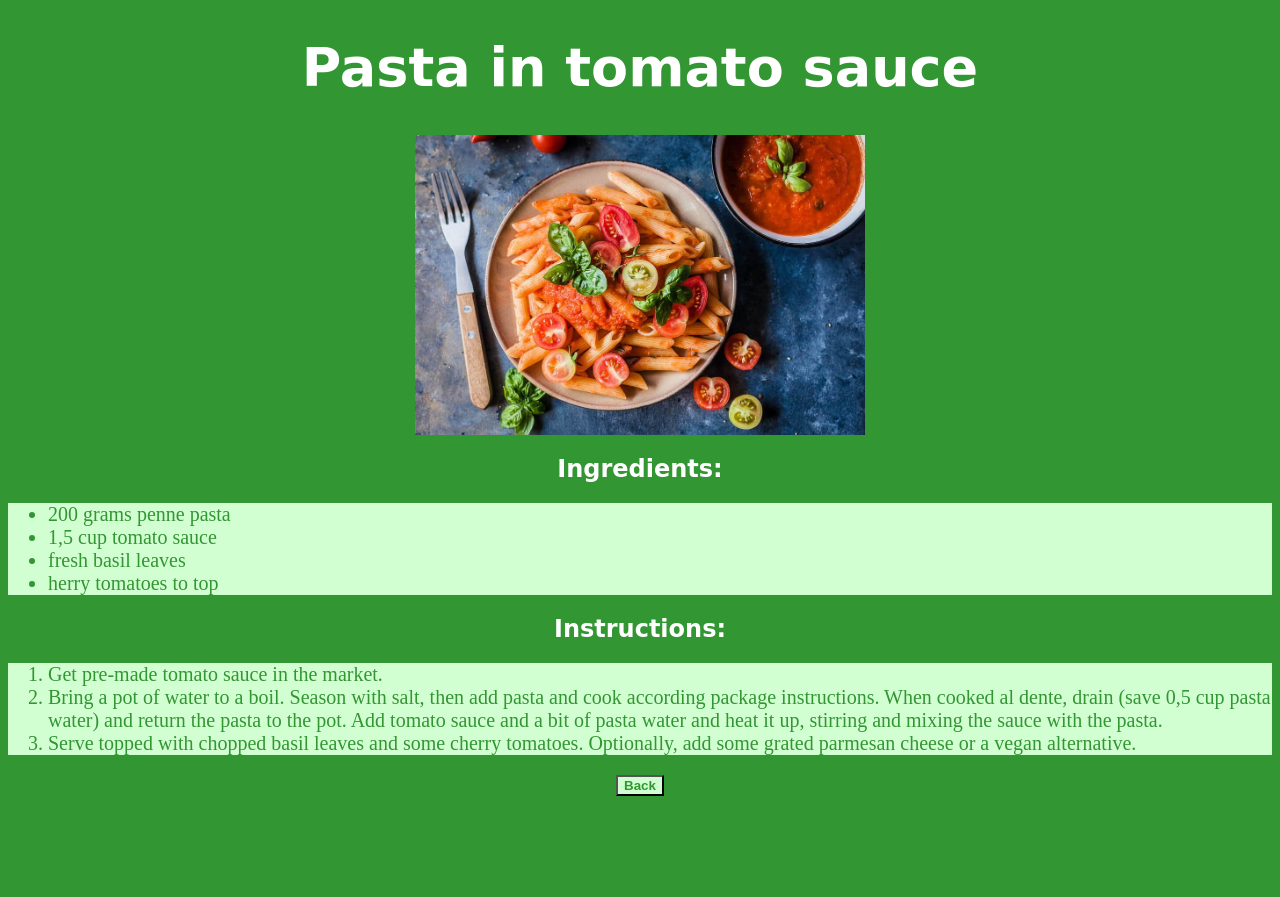
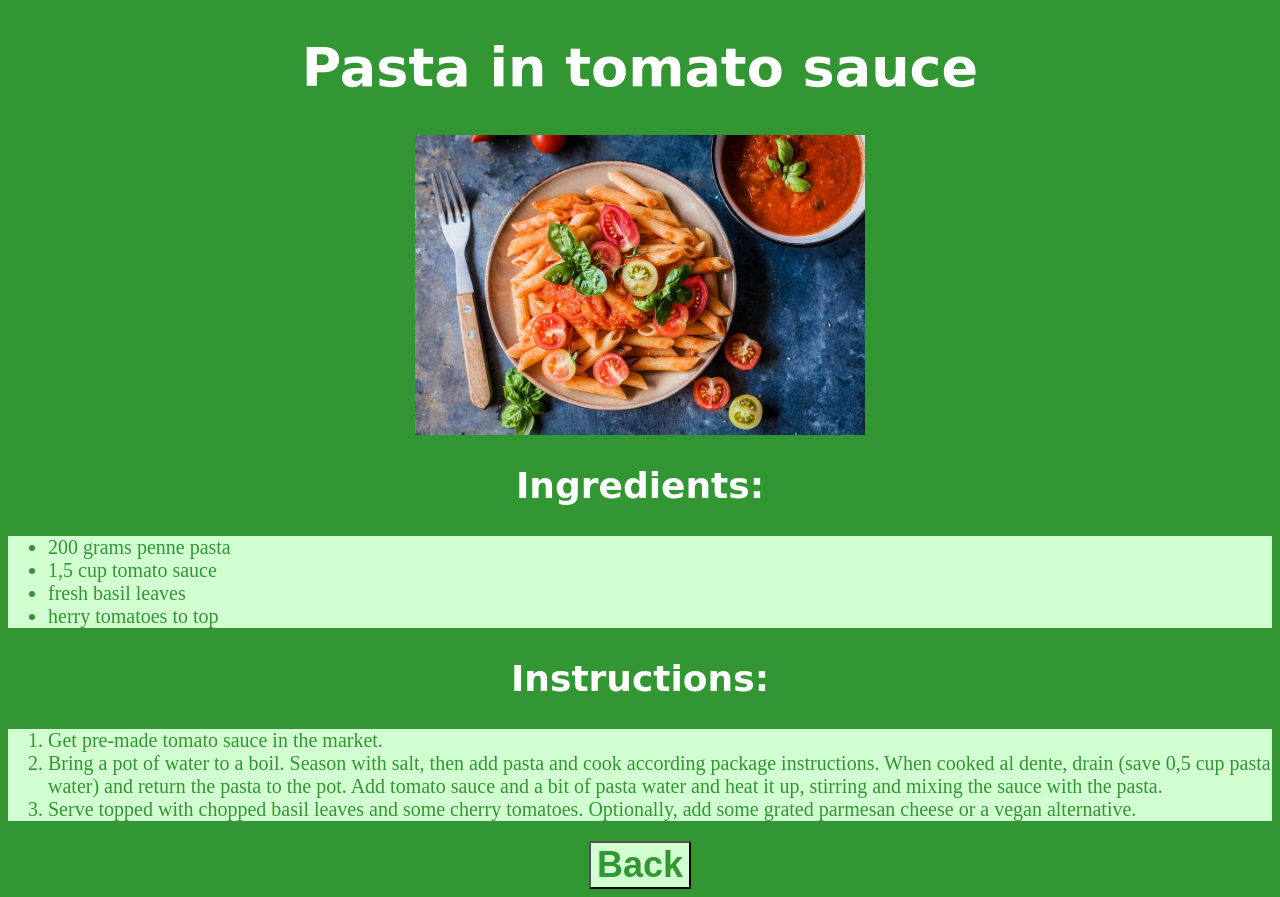
Before and after one commit to AntonioHickel/odin-recipes, a plain HTML site: page recipes/pasta.html in a window 1280 px wide. Before the commit the page ends 804 px from the top, so only its background shows below. Drawn offline with Linux system fonts and the light colour scheme.

Commit message:
Change button size

```diff
--- a/style.css
+++ b/style.css
@@ -12,7 +12,7 @@ h1 {
 h2 {
     font-family: "Brush Scrip MT", cursive;
     color: white;
-    font-size: 24px;
+    font-size: 36px;
     text-align: center;
 }
 
@@ -53,6 +53,7 @@ button {
     margin-left: auto;
     margin-right: auto;
     color: white;
+    font-size: 36px;
     background-color: rgb(210,255,210);
     font-weight: 700;
     text-align:center;
```
